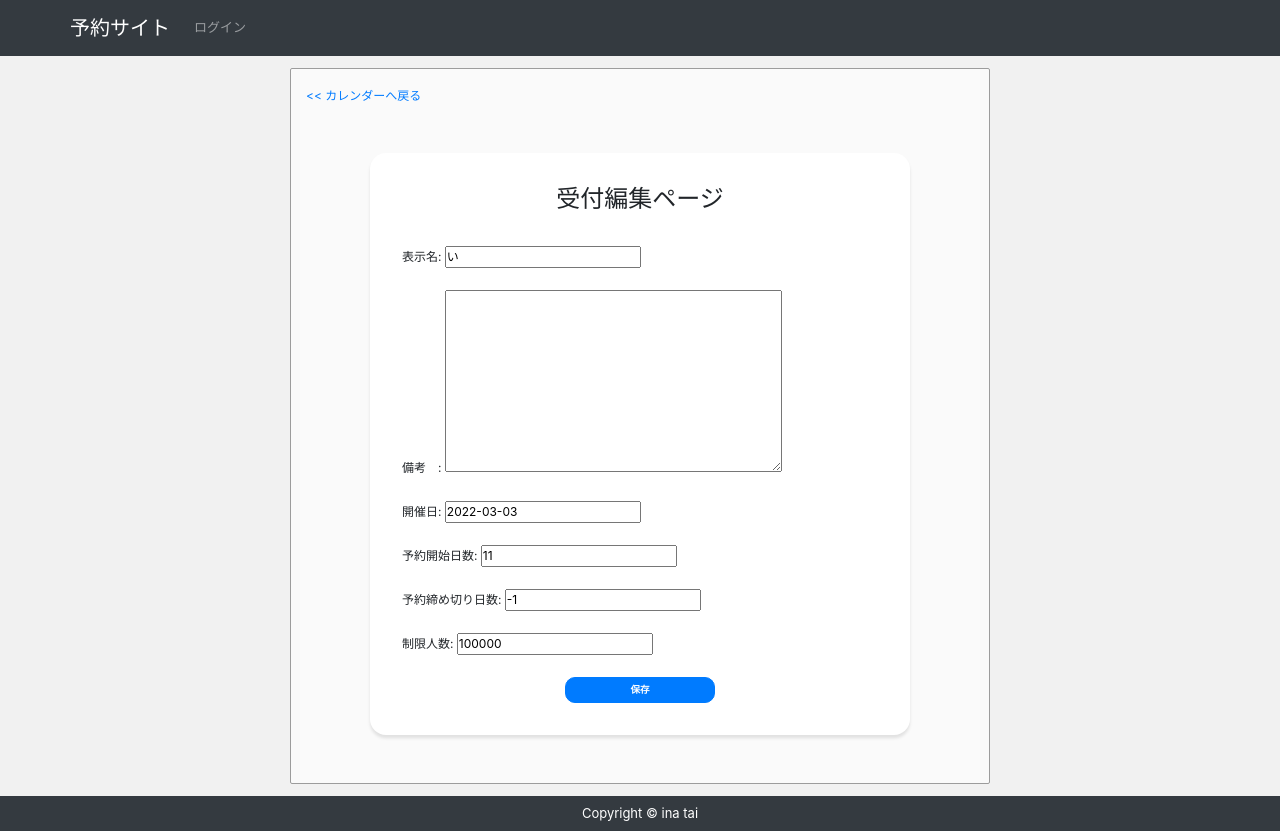
After one commit to inatai/divbook_pj, a Django app: page /eventcalendar/12/event_detail/event_edit/ in a window 1280 px wide. The commit adds this page. Run offline with Django 4.2, Linux system fonts and the light colour scheme; data comes from the database, SQL or seed files in the repository; both versions use the stored data as it was before the commit; parts of the project's set-up code (start-up, migrations or seed data) failed here and were passed over; some libraries are stand-ins or nearby versions.

Commit message:
add event_edit

```diff
--- a/app/models.py
+++ b/app/models.py
@@ -8,7 +8,6 @@ from django.utils import timezone
 class Item(models.Model):
     name = models.CharField('表示名',max_length=100)
     description = models.TextField('備考等', default='特になし', blank=True)
-    deadline = models.IntegerField('期限(日)', default='30', blank=True)
 
     def __str__(self):
         return self.name
--- a/app/templates/app/event_add.html
+++ b/app/templates/app/event_add.html
@@ -2,6 +2,9 @@
 {% load widget_tweaks %}
 
 {% block content %}
+<div style="text-align: left;">
+    <a href="{% url 'app:item' %}" class="btn btn-default"> << カレンダーへ戻る</a>
+</div>
 <br>
 <a href="{% url 'app:some_event_add' %}" class="btn btn-outline-primary">まとめて追加したい場合</a>
 
--- a/app/templates/app/event_detail.html
+++ b/app/templates/app/event_detail.html
@@ -5,8 +5,12 @@
 <div style="text-align: left;">
     <a href="{% url 'app:item' %}" class="btn btn-default"> << カレンダーへ戻る</a>
 </div>
+
 <div class="card eveadd-auth my-5 mx-auto">
     <div class="eveadd-body">
+        {% if user.is_authenticated %}
+            <a href="{% url 'app:event_edit' event.pk %}">編集ページへ</a>
+        {% endif %}
         <h5 class="card-title text-center font-weight-bold">{{ event.name }}</h5>
             <table class="event_table mb-4">
                 <tbody>
--- /dev/null
+++ b/app/templates/app/event_edit.html
@@ -0,0 +1,23 @@
+{% extends 'app/base.html' %}
+{% load widget_tweaks %}
+
+{% block content %}
+<br>
+<a href="{% url 'app:item' %}"><< カレンダーへ戻る</a>
+
+<div class="card eveadd-auth my-5 mx-auto">
+    <div class="eveadd-body">
+        <h5 class="card-title text-center">受付編集ページ</h5>
+        <form method="post" class="form-auth" enctype="multipart/form-data">
+            {% csrf_token %}
+                {{ form.as_p }}
+
+
+                <div class="button mx-auto">
+                    <button class="btn btn-lg btn-primary btn-block mx-auto" type="submit">保存</button>
+                </div>
+        </form>
+    </div>
+</div>
+
+{% endblock %}
--- a/app/templates/app/item.html
+++ b/app/templates/app/item.html
@@ -56,7 +56,7 @@
                     <div class="card-body text-center px-2 py-2">
                         <div style="text-align: left;">
                             {% if user.is_authenticated %}
-                                <a href="{% url 'app:item_edit' item.pk %}" >編集</a>
+                                <a href="{% url 'app:item_edit' item.pk %}" >編集ページへ</a>
                             {% endif %}
                         </div>
 
--- a/app/templates/app/myschedule_detail.html
+++ b/app/templates/app/myschedule_detail.html
@@ -34,6 +34,7 @@
                     </div>
                 </form>
             {% else %}
+                <br>
                 <p style="font-size: 16px;"> 暗証番号を入力していないため、予約のキャンセルはできません。 <br>
                     キャンセルしたい場合はサイト管理者に連絡してください。
                 </p>
--- a/app/templates/app/some_event_add.html
+++ b/app/templates/app/some_event_add.html
@@ -2,6 +2,9 @@
 {% load widget_tweaks %}
 
 {% block content %}
+<div style="text-align: left;">
+    <a href="{% url 'app:item' %}" class="btn btn-default"> << カレンダーへ戻る</a>
+</div>
 <br>
 <a href="{% url 'app:event_add' %}" class="btn btn-outline-primary">1つだけ追加したい場合</a>
 
--- a/app/urls.py
+++ b/app/urls.py
@@ -27,6 +27,9 @@ urlpatterns = [
     path('item/some_event_add/', views.some_event_add, name='some_event_add'),
     path('item/event_del/<int:pk>/', views.event_del, name='event_del'),
     path('eventcalendar/<int:pk>/event_detail/', views.EventdetailView.as_view(), name='event_detail'),
+
+    path('eventcalendar/<int:pk>/event_detail/event_edit/', views.Event_editView.as_view(), name='event_edit'),
+
     path('eventcalendar/<int:pk>/participant_add/', views.participant_add, name='participant_add'),
     path('eventcalendar/<int:pk>/<str:name>/participant_del/', views.participant_del, name='participant_del'),
     path('eventcalendar/<int:pk>/participant_detail/', views.ParticipantdetailView.as_view(), name='participant_detail'),
--- a/app/views.py
+++ b/app/views.py
@@ -4,7 +4,6 @@ from email.mime import base
 from django.shortcuts import render, get_object_or_404, redirect
 from django.urls import reverse
 from django.views.generic import View
-from django.views.generic.edit import FormView
 from . import forms
 from .models import Item, Schedule, Event, Participant
 from django.utils import timezone
@@ -14,8 +13,7 @@ from django.views import generic
 from django.db.models import Q
 from django.contrib import messages
 import datetime
-from django.contrib.auth.mixins import  LoginRequiredMixin, UserPassesTestMixin
-
+from django.contrib.auth.mixins import  LoginRequiredMixin
 
 from .forms import ItemForm, EventForm
 
@@ -23,7 +21,6 @@ from django.core.exceptions import PermissionDenied
 from django.views.decorators.http import require_POST
 
 from django.views.decorators.clickjacking import xframe_options_exempt
-
 from django import forms
 
 ScheduleFormSet = forms.modelformset_factory(Schedule, fields='__all__', can_delete=True, extra=0)
@@ -49,6 +46,26 @@ class Item_editView(generic.UpdateView):
     def get_form(self):
         form = super(Item_editView, self).get_form()
         form.fields['name'].label = '表示名'
+        form.fields['description'].label = '備考　'
+        return form
+
+
+
+class Event_editView(generic.UpdateView):
+    template_name = 'app/event_edit.html'
+    model = Event
+    fields = ['name', 'description', 'date', 'book_start', 'book_end', 'limit']
+
+    def get_success_url(self):
+        return reverse('app:item')
+
+    def get_form(self):
+        form = super(Event_editView, self).get_form()
+        form.fields['name'].label = '表示名'
+        form.fields['date'].label = '開催日'
+        form.fields['book_start'].label = '予約開始日数'
+        form.fields['book_end'].label = '予約締め切り日数'
+        form.fields['limit'].label = '制限人数'
         form.fields['description'].label = '備考　'
         return form
 
```
Also changed, not shown: app/forms.py (+1 -25 lines), app/migrations/0003_remove_item_deadline_alter_event_limit.py (added), db.sqlite3.
